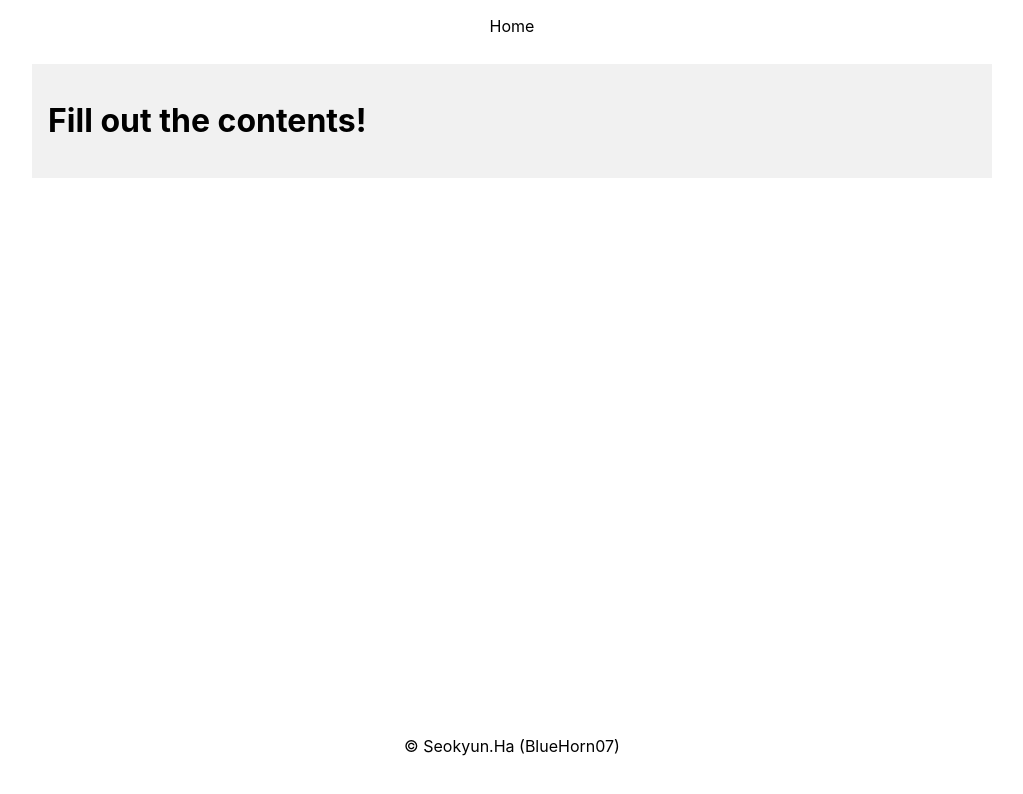
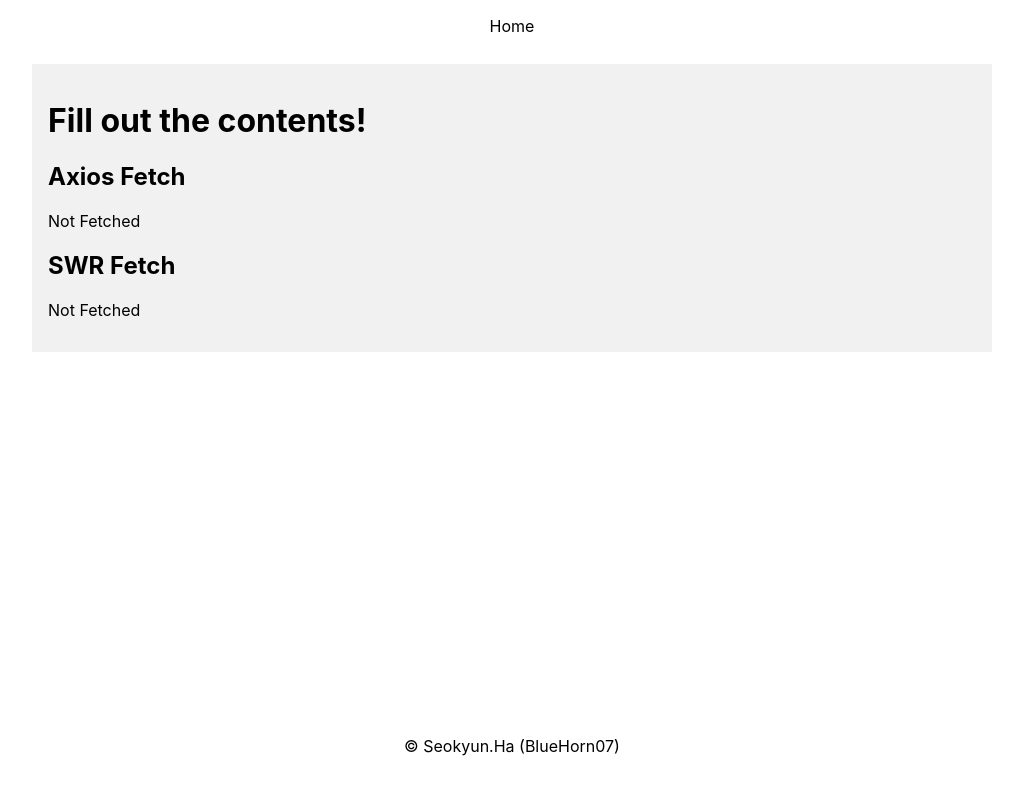
Before and after one commit to BlueHorn07/nextjs-boilerplace, a Next.js app: page / in a window 1280 px wide. Shown: the top 794 px of the page, without its empty margins (128-1151 px from the left). Built offline with nearby package versions, Linux system fonts and the light colour scheme; no server answers.

Commit message:
add swr fetch example

```diff
--- a/components/yes-no.axios.example.tsx
+++ b/components/yes-no.axios.example.tsx
@@ -2,7 +2,7 @@ import axios from "axios";
 import {useEffect, useState} from "react";
 
 const YesNoAxiosExample = () => {
-  const [yesOrNo, setYesOrNo] = useState('');
+  const [yesOrNo, setYesOrNo] = useState('Not Fetched');
 
   useEffect(() => {
     const url = "https://yesno.wtf/api";
@@ -18,9 +18,9 @@ const YesNoAxiosExample = () => {
   }, [])
 
   return (
-    <h2>
+    <p>
       {yesOrNo}
-    </h2>
+    </p>
   )
 }
 
--- /dev/null
+++ b/components/yes-no.swr.example.tsx
@@ -0,0 +1,18 @@
+import axios from "axios";
+import {useEffect, useState} from "react";
+import useSWR from "swr";
+
+const YesNoSwrExample = () => {
+  const key = "https://yesno.wtf/api";
+  const fetcher = (url: string) => axios.get(url).then((res) => res.data);
+  const {data, error, mutate} = useSWR(key, fetcher)
+  const yesOrNo = data ? data.answer : 'Not Fetched';
+
+  return (
+    <p>
+      {yesOrNo}
+    </p>
+  )
+}
+
+export default YesNoSwrExample;
--- a/pages/index.tsx
+++ b/pages/index.tsx
@@ -4,6 +4,7 @@ import PageFooter from '@/components/page.footer'
 import PageLayout from '@/components/page.layout'
 import PageNavbar from '@/components/page.navbar'
 import YesNoAxiosExample from "@/components/yes-no.axios.example";
+import YesNoSwrExample from '@/components/yes-no.swr.example'
 
 const Home: NextPage = () => {
   return (
@@ -18,7 +19,14 @@ const Home: NextPage = () => {
 
       <PageLayout>
         <h1>Fill out the contents!</h1>
-        <YesNoAxiosExample/>
+        <div>
+          <h2>Axios Fetch</h2>
+          <YesNoAxiosExample/>
+        </div>
+        <div>
+          <h2>SWR Fetch</h2>
+          <YesNoSwrExample/>
+        </div>
       </PageLayout>
 
       <PageFooter/>
```
